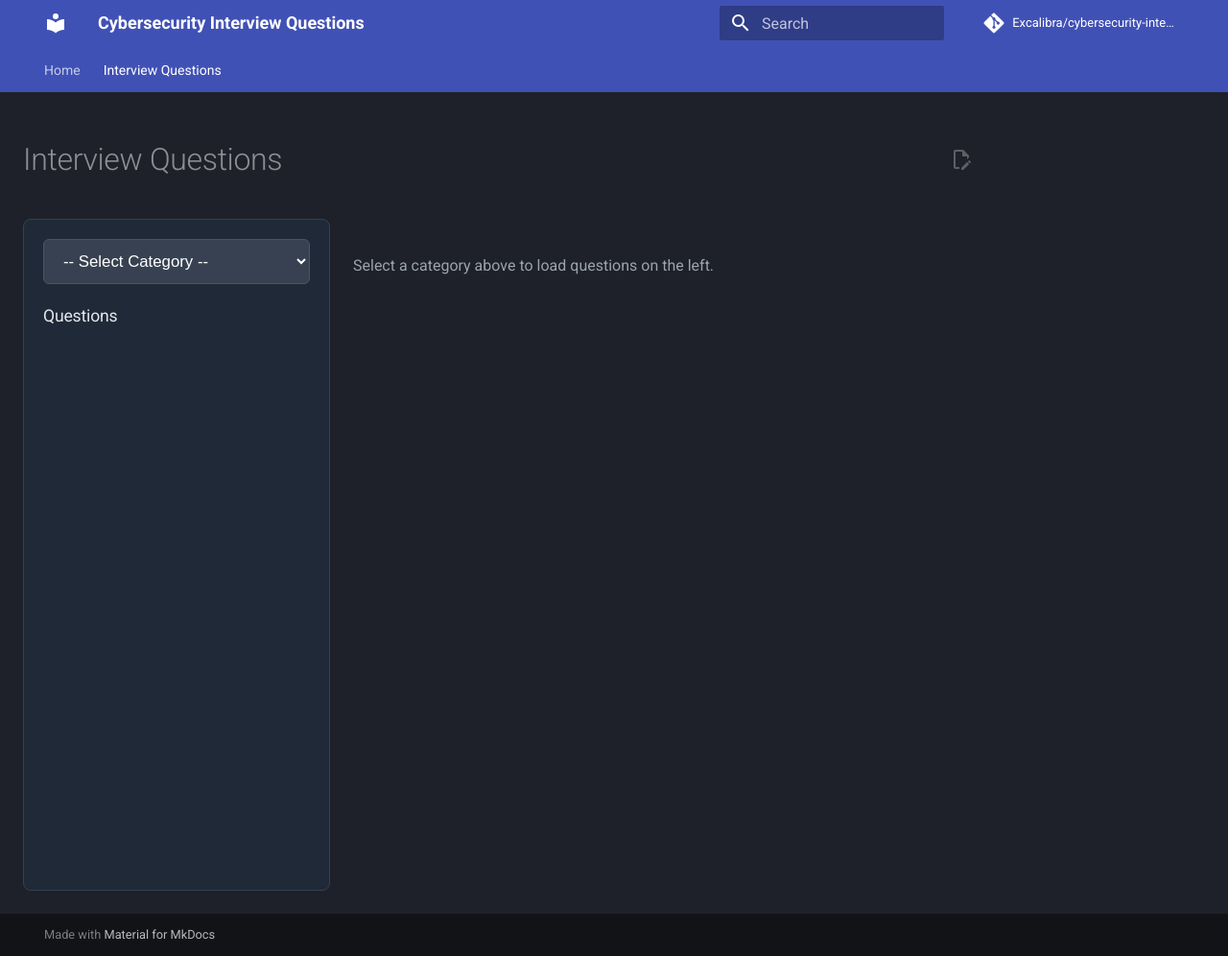
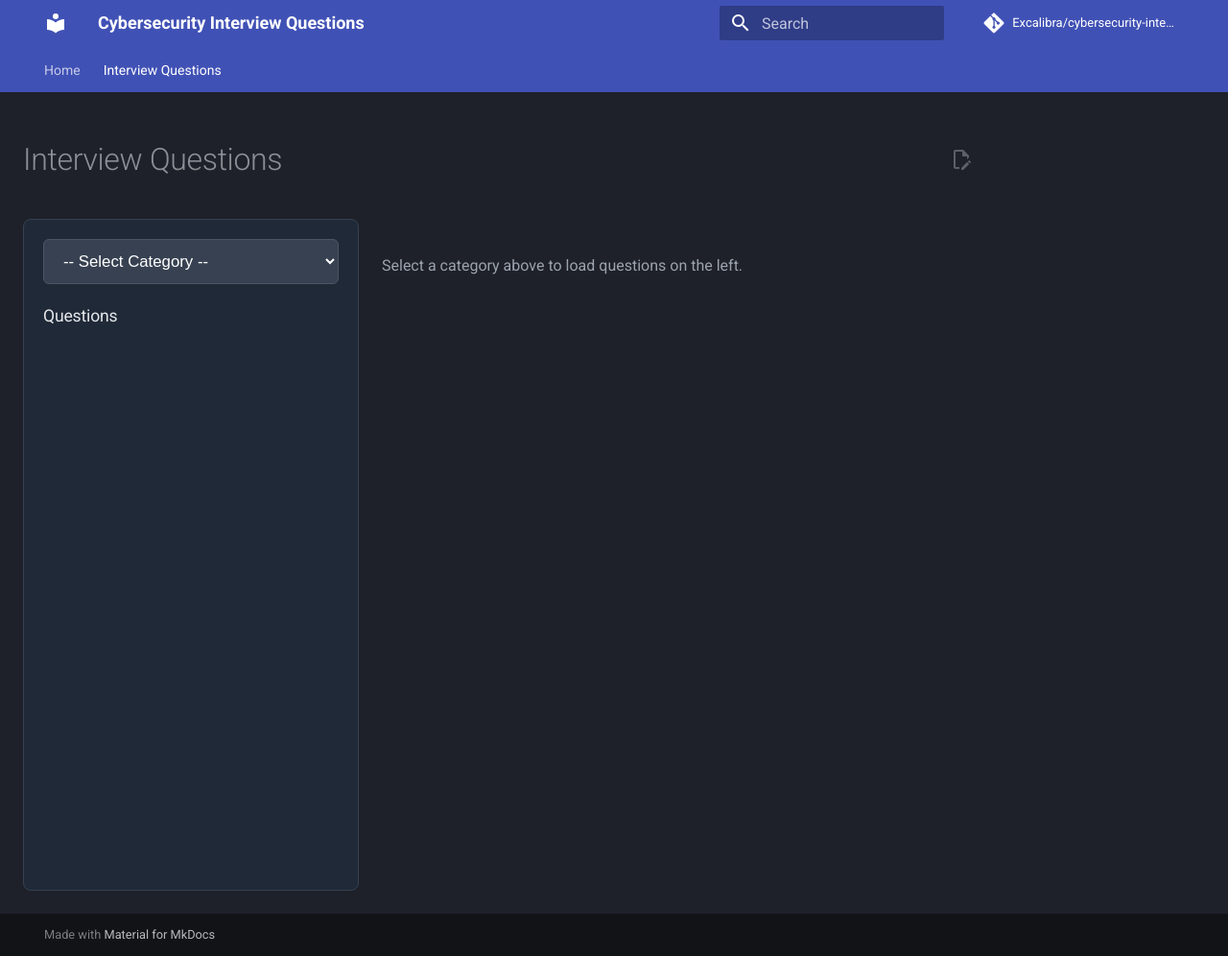
Before and after one commit to Excalibra/cybersecurity-interview-questions, an MkDocs documentation site: the page built from docs/questions/index.md, in a window 1280 px wide and 996 px high. Shown: the whole window at 96% size. Built offline with MkDocs 1.6.1 and Material for MkDocs 9.7.7, drawn with Linux system fonts in a browser that asks for light colours; comment, search, counter and statistics services are not loaded.

Commit message:
Update index.md

```diff
--- a/docs/questions/index.md
+++ b/docs/questions/index.md
@@ -2,7 +2,7 @@
 
 <div style="display: flex; gap: 24px; align-items: flex-start;">
   <!-- Dynamic Left Sidebar with Dropdown Inside -->
-  <div id="dynamic-sidebar" style="width: 280px; background:#1f2937; padding:20px; border-radius:8px; border:1px solid #374151; min-height: 700px; min-width: 320px; flex-shrink: 0;">
+  <div id="dynamic-sidebar" style="width: 280px; background:#1f2937; padding:20px; border-radius:8px; border:1px solid #374151; min-height: 700px; min-width: 350px; flex-shrink: 0;">
 
     <select id="category-selector" style="width:100%; padding:12px 16px; font-size:1.05em; background:#374151; color:white; border:1px solid #4b5563; border-radius:6px; margin-bottom:20px;">
       <option value="">-- Select Category --</option>
```
